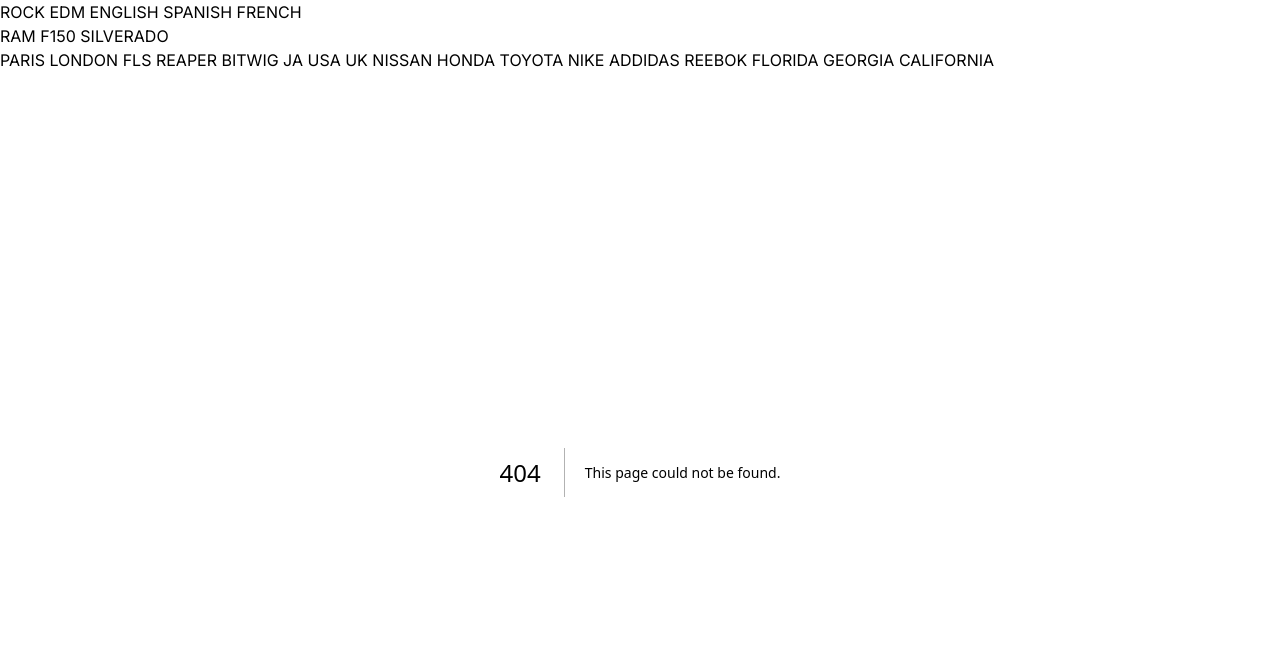
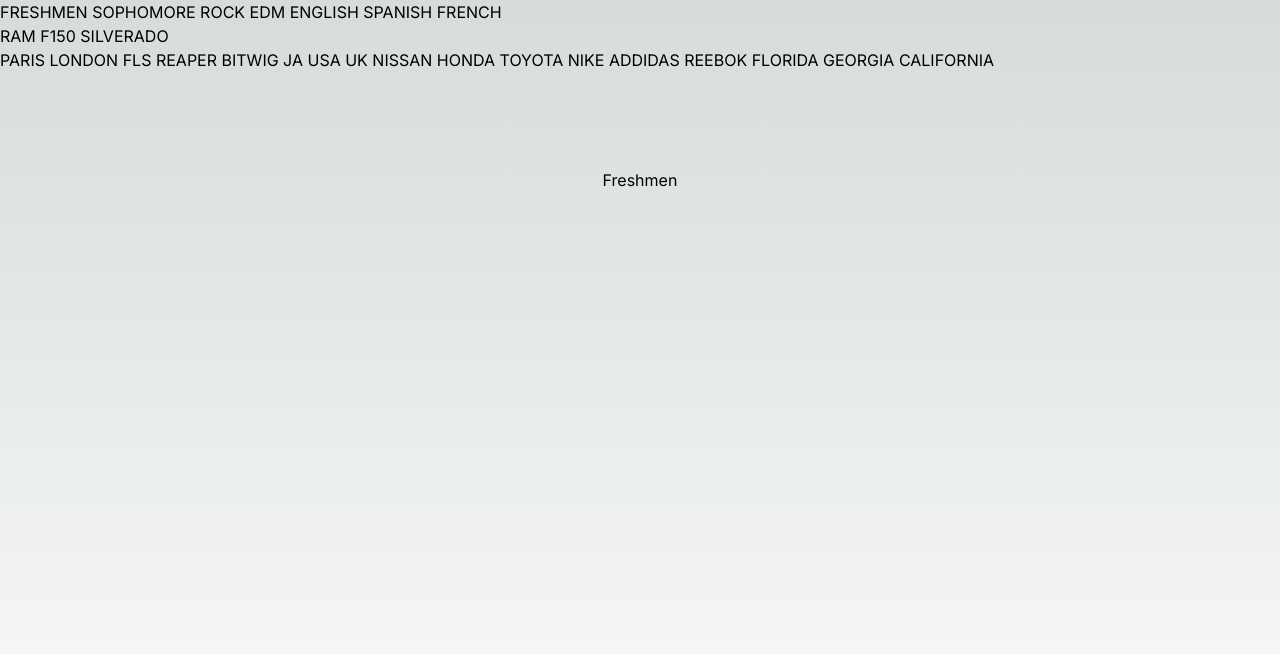
Before and after one commit to mrdeangray/nextjs-practice01, a Next.js app: page /grades/Freshmen in a window 1280 px wide. Before the commit this address had no page. Shown: the top 654 px of the page. Built offline with nearby package versions, Linux system fonts and the light colour scheme.

Commit message:
added grades

```diff
--- a/src/app/components/Navbar/index.tsx
+++ b/src/app/components/Navbar/index.tsx
@@ -14,8 +14,18 @@
     const [languages, setLanguage] = useState(["English", "Spanish", "French"]);
     const [shoes, setShoes] = useState(["NB", "Sketchers"]);
     const [genres, setGenres] = useState(["Rock", "EDM"]);
+    const [grades, setGrades] = useState(["Freshmen", "Sophomore"]);
     return (
         <ul>
+              {
+                grades.map((grade) => (
+                    <span key={grade}>
+                        <Link href={`/grades/${grade}`}>{grade.toUpperCase()} </Link>
+                    </span>
+
+                ))
+
+            }
                                         {
                 genres.map((genre) => (
                     <span key={genre}>
--- /dev/null
+++ b/src/app/grades/[gradeId]/page.tsx
@@ -0,0 +1,7 @@
+export default function Grade({ params }: { params: { gradeId: string } }) {
+    return (
+      <main className="flex min-h-screen flex-col items-center justify-between p-24">
+        <h1>{params.gradeId}</h1>
+      </main>
+    );
+  }
```
